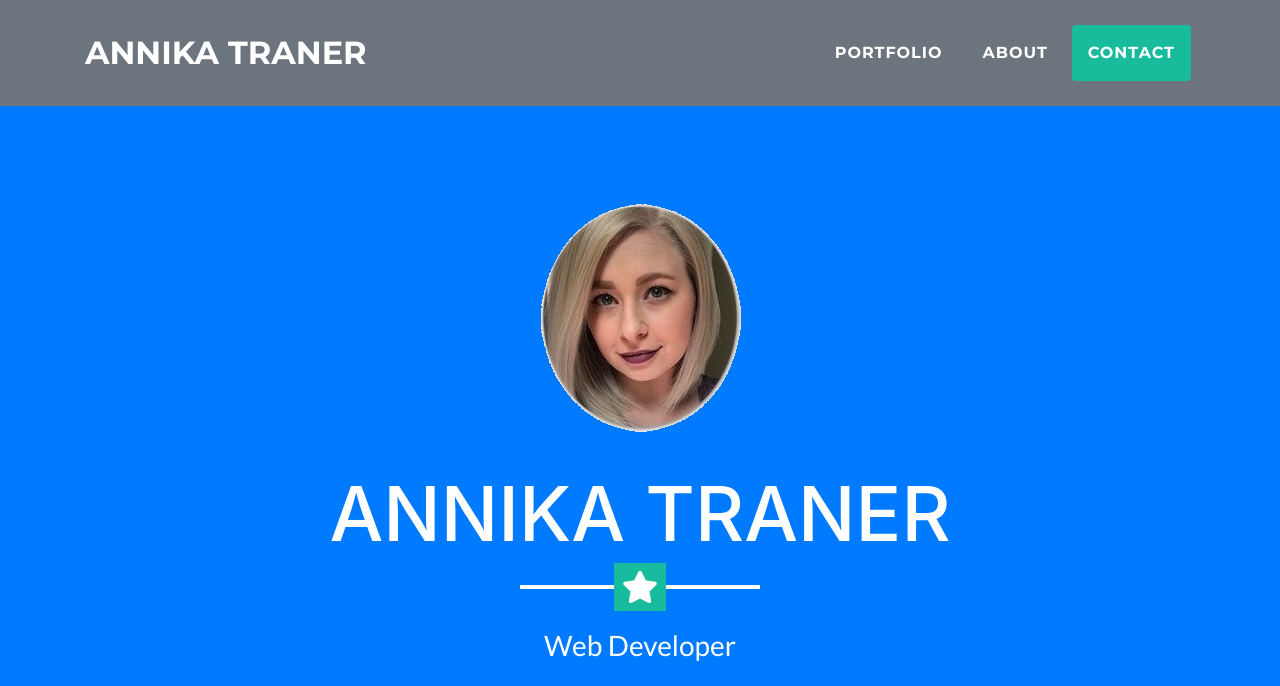
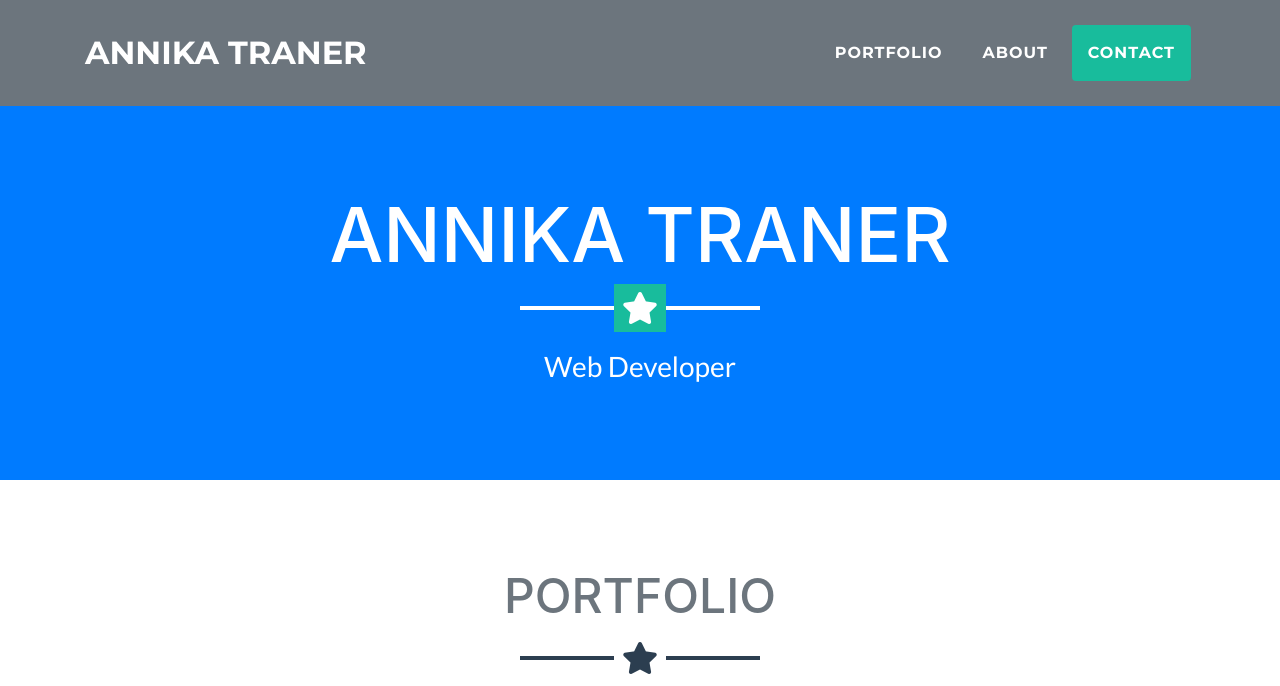
Before and after one commit to Annikizzle/Portfolio, a website with bundled scripts: page index.html in a window 1280 px wide. Shown: the top 686 px of the page. Built offline with nearby package versions, Linux system fonts and the light colour scheme.

Commit message:
Update index.html

```diff
--- a/index.html
+++ b/index.html
@@ -68,8 +68,7 @@
     <!-- Header -->
     <header class="masthead bg-primary text-white text-center">
       <div class="container">
-        <img class="img-fluid mb-5 d-block mx-auto" src="assets/images/profile.png"
-          alt="">
+
         <h1 class="text-uppercase mb-0">Annika Traner</h1>
         <hr class="star-light">
         <h2 class="font-weight-light mb-0">Web Developer</h2>
```
